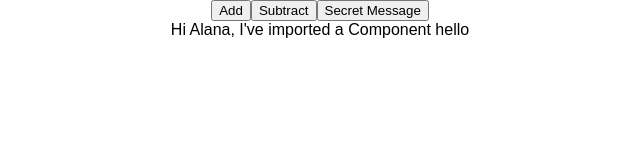
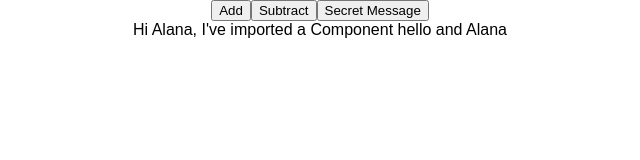
Before and after one commit to AlanaFarkas/up-and-down, a React (Create React App) app: page / in a window 1280 px wide. Shown: the top 160 px of the page, without its empty margins (320-960 px from the left). Built offline with nearby package versions, Linux system fonts and the light colour scheme.

Commit message:
merging to master before push to github

```diff
--- a/src/App.js
+++ b/src/App.js
@@ -2,6 +2,10 @@ import React, { Component } from 'react';
 import MyComponent from './MyComponent';
 import logo from './logo.svg';
 import './App.css';
+
+const myObject = {
+  key: 'Alana',
+}
 
 class App extends Component {
 
@@ -39,7 +43,7 @@ class App extends Component {
         <button onClick={this.up}>Add</button>
         <button onClick={this.down}>Subtract</button>
         <button onClick={this.message}>Secret Message</button>
-        <MyComponent name="Alana" test="hello"/>
+        <MyComponent name="Alana" test="hello" myObject={myObject} />
       </div>
     );
   }
--- a/src/MyComponent.js
+++ b/src/MyComponent.js
@@ -4,10 +4,10 @@ class MyComponent extends Component {
 
 	render () {
 
-		const { name, test } = this.props
+		const { name, test, myObject } = this.props
 
 		return (
-			<div>Hi {name}, I've imported a Component {test}</div>
+			<div>Hi {name}, I've imported a Component {test} and {myObject.key}</div>
 		)
 	}
 }
```
